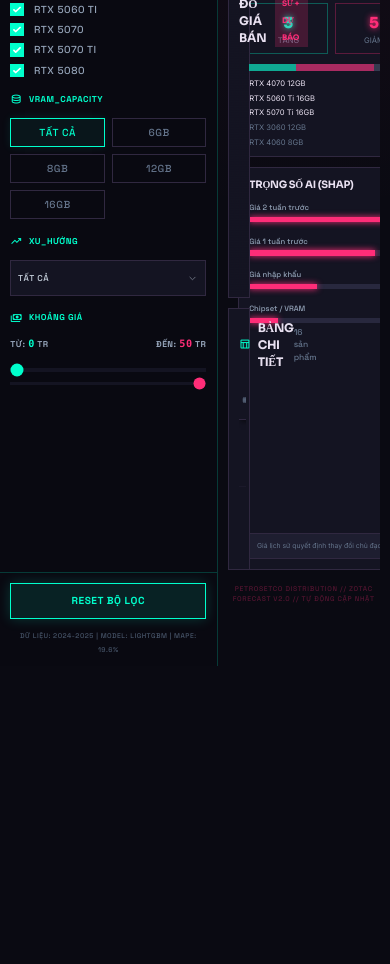
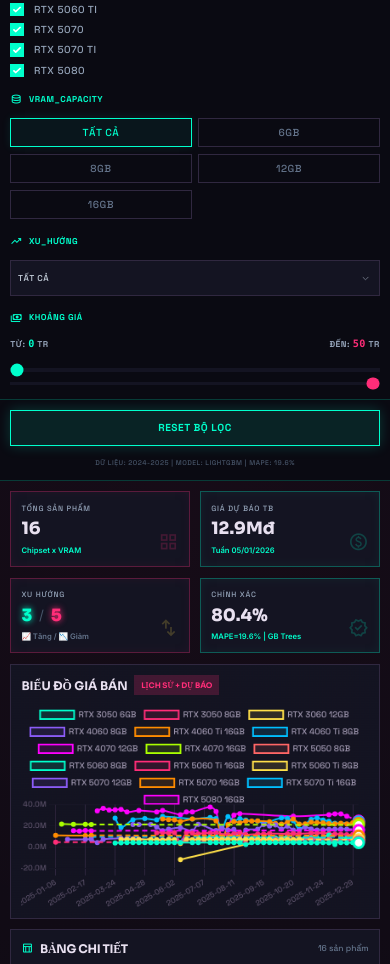
Before and after one commit to QuangTran-deptrai/petrosetco-quang-zotac, a plain HTML site: page dashboard.html in a window 390 px wide. Shown: the part 232-1196 px from the top of the page. Before the commit the page ends 847 px from the top, so only its background shows below. Drawn offline with nearby package versions, Linux system fonts and the light colour scheme.

Commit message:
Update dashboard.html

```diff
--- a/dashboard.html
+++ b/dashboard.html
@@ -89,9 +89,7 @@
   <div class="flex items-center gap-8">
     <span class="text-xl font-black text-[#ff2d78] drop-shadow-[0_0_8px_rgba(255,45,120,0.8)] font-headline tracking-tight">PETROSETCO DISTRIBUTION</span>
     <nav class="hidden md:flex items-center space-x-6 font-label uppercase text-[10px] tracking-[0.2em]">
-      <a class="text-[#ff2d78] border-b-2 border-[#ff2d78] pb-1" href="#">Dashboard</a>
-      <a class="text-slate-400 hover:text-[#00ffcc] transition-all duration-300" href="#">Dữ Liệu Gốc</a>
-      <a class="text-slate-400 hover:text-[#00ffcc] transition-all duration-300" href="#">Mô Hình AI</a>
+      <span class="text-[#ff2d78] border-b-2 border-[#ff2d78] pb-1">BẢNG ĐIỀU KHIỂN</span>
     </nav>
   </div>
   <div class="flex items-center gap-3">
@@ -101,8 +99,8 @@
     </div>
   </div>
 </header>
-<div class="flex pt-16 h-[118vh] overflow-hidden">
-<aside id="sidebar" class="fixed left-0 top-16 h-full w-64 flex flex-col z-40 bg-[#0a0a12]/95 border-r border-[#00ffcc]/20 font-label uppercase tracking-wider text-xs">
+<div class="flex flex-col lg:flex-row pt-16 lg:h-[118vh] lg:overflow-hidden h-auto">
+<aside id="sidebar" class="relative lg:fixed lg:left-0 lg:top-16 lg:h-full w-full lg:w-64 flex flex-col z-40 bg-[#0a0a12]/95 border-b lg:border-b-0 lg:border-r border-[#00ffcc]/20 font-label uppercase tracking-wider text-xs">
   <div class="p-3 space-y-4 flex-1 overflow-y-auto">
     <!-- Chipset Filter -->
     <div class="space-y-3">
@@ -155,10 +153,10 @@
   </div>
 </aside>
 
-<main class="ml-64 flex-1 h-[calc(118vh-64px)] p-3 overflow-hidden flex flex-col gap-3 bg-[radial-gradient(circle_at_50%_0%,rgba(255,45,120,0.05)_0%,rgba(10,10,18,0)_50%)]">
+<main class="lg:ml-64 flex-1 lg:h-[calc(118vh-64px)] p-3 overflow-y-auto lg:overflow-hidden flex flex-col gap-3 bg-[radial-gradient(circle_at_50%_0%,rgba(255,45,120,0.05)_0%,rgba(10,10,18,0)_50%)]">
 
 <!-- KPI Cards -->
-<div class="grid grid-cols-4 gap-3 shrink-0">
+<div class="grid grid-cols-2 xl:grid-cols-4 gap-3 shrink-0">
   <div class="bg-surface-container neon-border-pri p-3 relative overflow-hidden group">
     <div class="font-label text-[9px] text-slate-400 mb-1 uppercase tracking-widest">Tổng Sản Phẩm</div>
     <div class="flex items-end justify-between">
@@ -206,13 +204,13 @@
 </div>
 
 <!-- ================= MIDDLE ROW ================= -->
-<div class="flex-1 flex gap-3 min-h-0 overflow-hidden">
+<div class="flex-1 flex flex-col lg:flex-row gap-3 min-h-0 lg:overflow-hidden">
 
   <!-- Left Column (Chart + Table) -->
   <div class="flex-1 flex flex-col gap-3 min-w-0 min-h-0">
 
     <!-- CHART SECTION -->
-    <div class="bg-surface-container border border-outline-variant p-3 shrink-0 flex flex-col relative" style="height: 55%;">
+    <div class="bg-surface-container border border-outline-variant p-3 shrink-0 flex flex-col relative h-[300px] lg:h-[55%] lg:min-h-0">
       <div class="absolute inset-0 scanline opacity-10"></div>
       <div class="flex justify-between items-center mb-2 shrink-0 relative z-10">
         <h2 class="font-headline font-bold text-sm text-on-surface flex items-center gap-2">
@@ -225,7 +223,7 @@
     </div>
 
     <!-- DATA TABLE SECTION -->
-    <div class="bg-surface-container border border-outline-variant p-3 flex flex-col flex-1 min-h-0 relative">
+    <div class="bg-surface-container border border-outline-variant p-3 flex flex-col flex-1 min-h-[400px] lg:min-h-0 relative">
       <div class="flex justify-between items-center mb-3 shrink-0">
         <h3 class="font-headline font-bold text-sm text-on-surface uppercase tracking-tight flex items-center gap-2">
           <span class="material-symbols-outlined text-secondary text-sm">table_chart</span> BẢNG CHI TIẾT
@@ -255,7 +253,7 @@
   </div>
 
   <!-- Right Column (Trends + Features) -->
-  <div class="w-[20rem] flex flex-col gap-3 shrink-0 min-h-0">
+  <div class="w-full lg:w-[20rem] flex flex-col sm:flex-row lg:flex-col gap-3 shrink-0 lg:min-h-0">
 
     <!-- Trend Summary -->
     <div class="bg-surface-container border border-outline-variant p-3 shrink-0 flex flex-col">
@@ -281,7 +279,7 @@
     </div>
 
     <!-- Feature Importance -->
-    <div class="bg-surface-container border border-outline-variant p-3 flex flex-col flex-1 min-h-0">
+    <div class="bg-surface-container border border-outline-variant p-3 flex flex-col flex-1 min-h-[250px] lg:min-h-0">
       <h3 class="font-headline font-bold text-xs text-on-surface mb-3 uppercase tracking-tight shrink-0">Trọng Số AI (SHAP)</h3>
       <div class="flex-1 space-y-4 overflow-y-auto custom-scrollbar pr-2">
         <div class="space-y-1">
@@ -580,8 +578,29 @@
     };
   });
 
-  // Use longest label set
-  const allLabels = datasets.length > 0 ? datasets.reduce((a, d) => d._labels.length > a.length ? d._labels : a, []) : [];
+  // Align X-axis across all datasets (Fix Tooltip Mismatch)
+  const allLabels = [...new Set(datasets.flatMap(d => d._labels))].sort((a, b) => a.localeCompare(b));
+
+  datasets.forEach(d => {
+    // 1. Fill gaps with null so Chart.js correctly aligns indices with allLabels
+    const originalData = d.data;
+    d.data = allLabels.map(lbl => {
+      const idx = d._labels.indexOf(lbl);
+      return idx !== -1 ? originalData[idx] : null;
+    });
+    d.spanGaps = true; // Connect lines through missing data gaps
+
+    // 2. Nổi bật điểm Dự Báo (Forecast Point)
+    d.pointRadius = allLabels.map(lbl => lbl === '2026-01-05' ? 6 : 2);
+    d.pointHoverRadius = allLabels.map(lbl => lbl === '2026-01-05' ? 8 : 6);
+    d.pointBackgroundColor = allLabels.map(lbl => lbl === '2026-01-05' ? '#fff' : d.borderColor);
+    d.pointBorderWidth = allLabels.map(lbl => lbl === '2026-01-05' ? 3 : 2);
+
+    // 3. Đường nét đứt (Dashed line) cho đoạn nối tới dự báo
+    d.segment = {
+      borderDash: ctx => ctx.p1DataIndex === allLabels.indexOf('2026-01-05') ? [6, 4] : undefined
+    };
+  });
 
   if (priceChart) priceChart.destroy();
   const ctx = document.getElementById('priceChart').getContext('2d');
```
